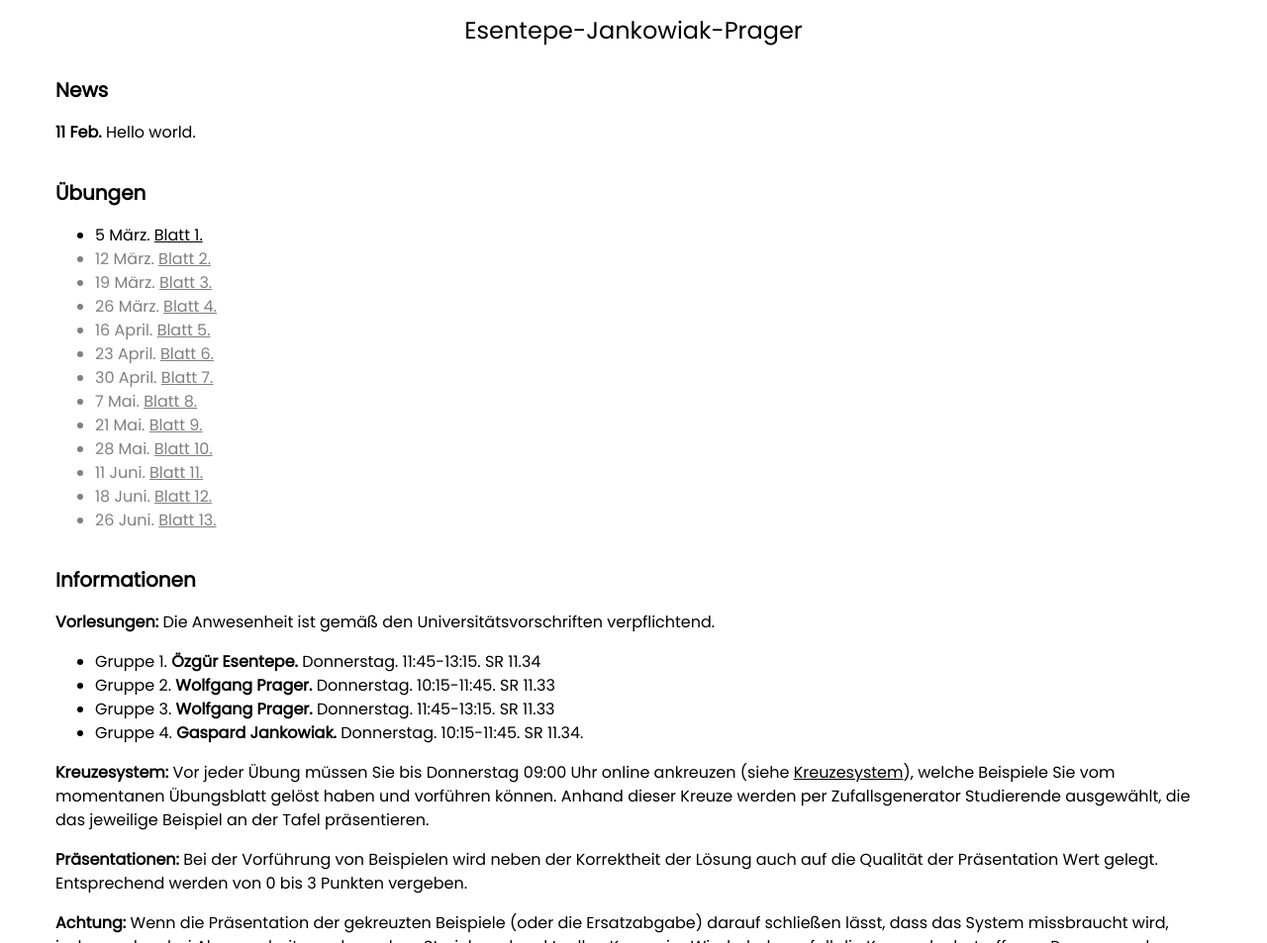
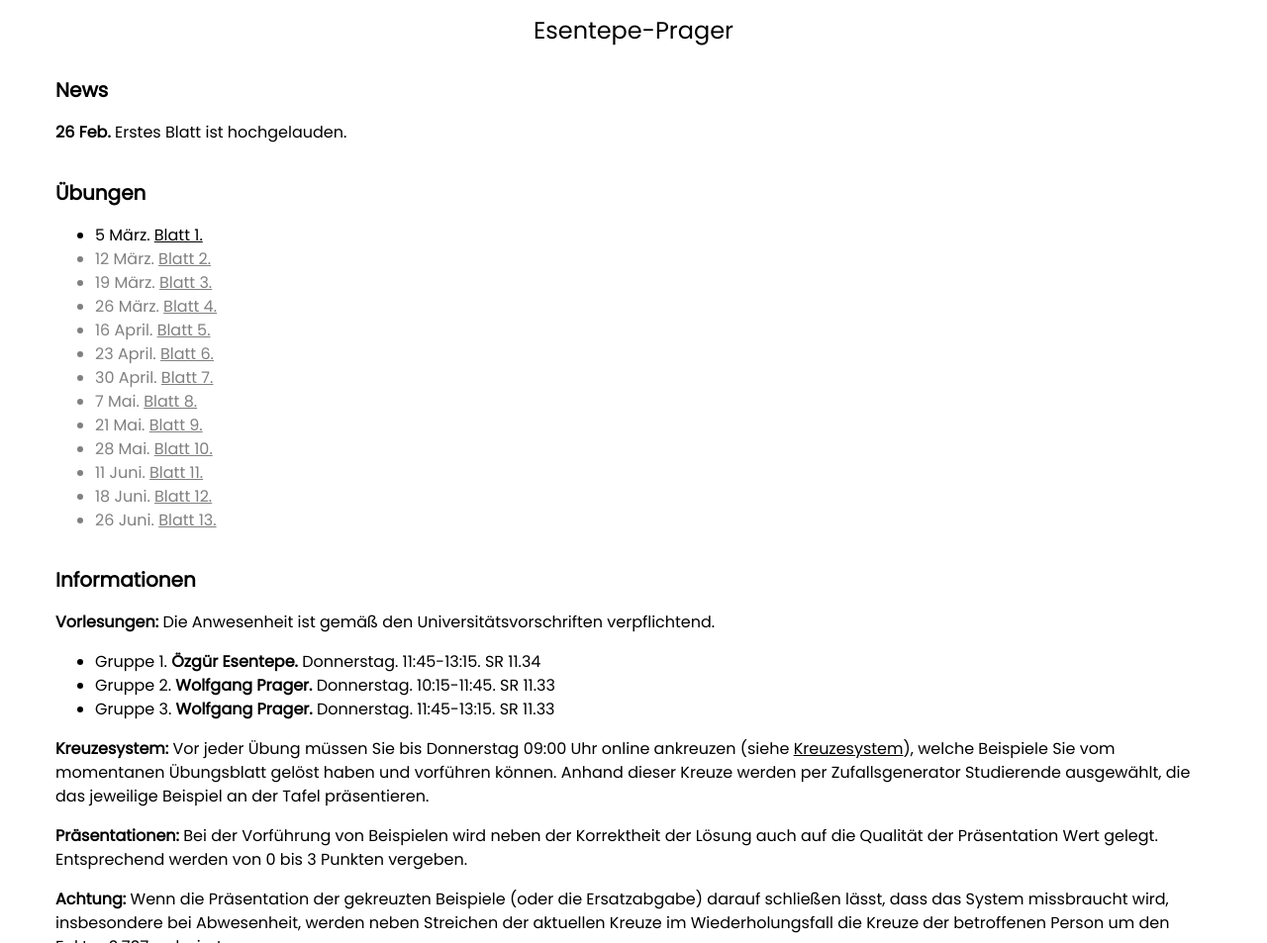
Before and after one commit to ozguresentepe/ozguresentepe.github.io, a plain HTML site: page ozgur/laag/ue/index.html in a window 1280 px wide. Shown: the part 347-1300 px from the top of the page at 99% size. Drawn offline with nearby package versions, Linux system fonts and the light colour scheme.

Commit message:
Erased Gaspard from existence.

```diff
--- a/ozgur/laag/ue/index.html
+++ b/ozgur/laag/ue/index.html
@@ -50,7 +50,7 @@ body {font-size:16px;}
         <h1 class="w3-jumbo"><b>Übungen zur Linearen Algebra</b></h1>
         <h1><b>und <br> Analytischen Geometrie</b></h1>
         <p>Sommersemester 2026</p>
-        <h3>Esentepe-Jankowiak-Prager</h3>
+        <h3>Esentepe-Prager</h3>
     </center>
 
 
@@ -60,7 +60,7 @@ body {font-size:16px;}
   <div class="w3-container" id="about" style="margin-top:7px">
     <h4><b>News</b></h4>
     <p>
-      <b>11 Feb.</b> Hello world. <br>
+      <b>26 Feb.</b> Erstes Blatt ist hochgelauden. <br>
     </p>
 
   </div>
@@ -93,7 +93,6 @@ body {font-size:16px;}
         <li>Gruppe 1. <b>Özgür Esentepe.</b> Donnerstag. 11:45-13:15. SR 11.34</li>
         <li>Gruppe 2. <b>Wolfgang Prager.</b> Donnerstag. 10:15-11:45. SR 11.33</li>
         <li>Gruppe 3. <b>Wolfgang Prager.</b> Donnerstag. 11:45-13:15. SR 11.33</li>
-        <li>Gruppe 4. <b>Gaspard Jankowiak.</b> Donnerstag. 10:15-11:45. SR 11.34.</li>
     </ul></p>
 <p><b>Kreuzesystem:</b> Vor jeder Übung müssen Sie bis Donnerstag 09:00 Uhr online ankreuzen (siehe <a href="">Kreuzesystem</a>), welche Beispiele Sie vom momentanen Übungsblatt gelöst haben und vorführen können. Anhand dieser Kreuze werden per Zufallsgenerator Studierende ausgewählt, die das jeweilige Beispiel an der Tafel präsentieren. </p>
 
```
